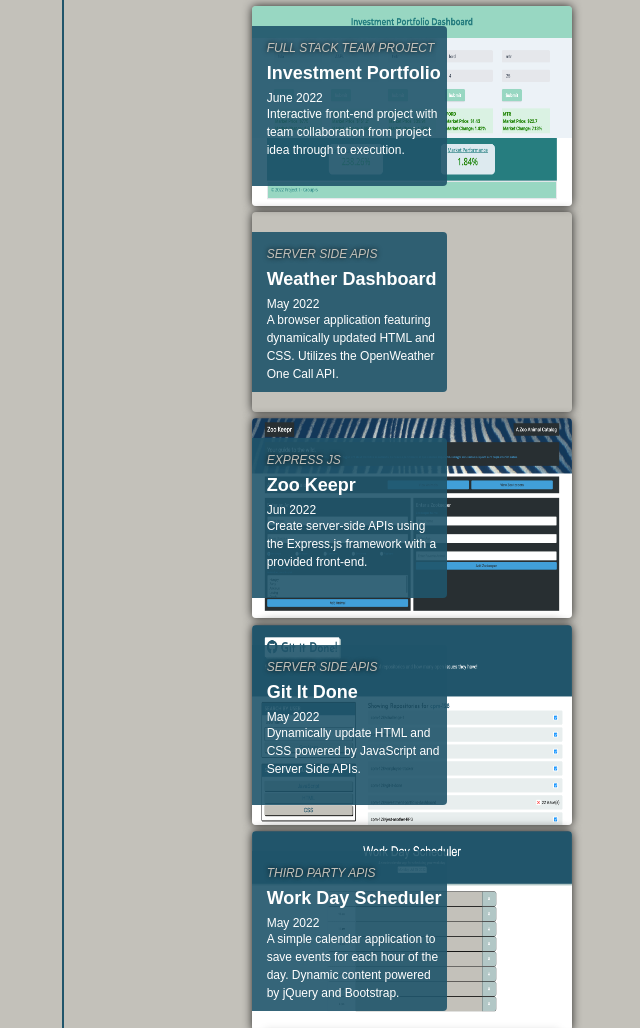
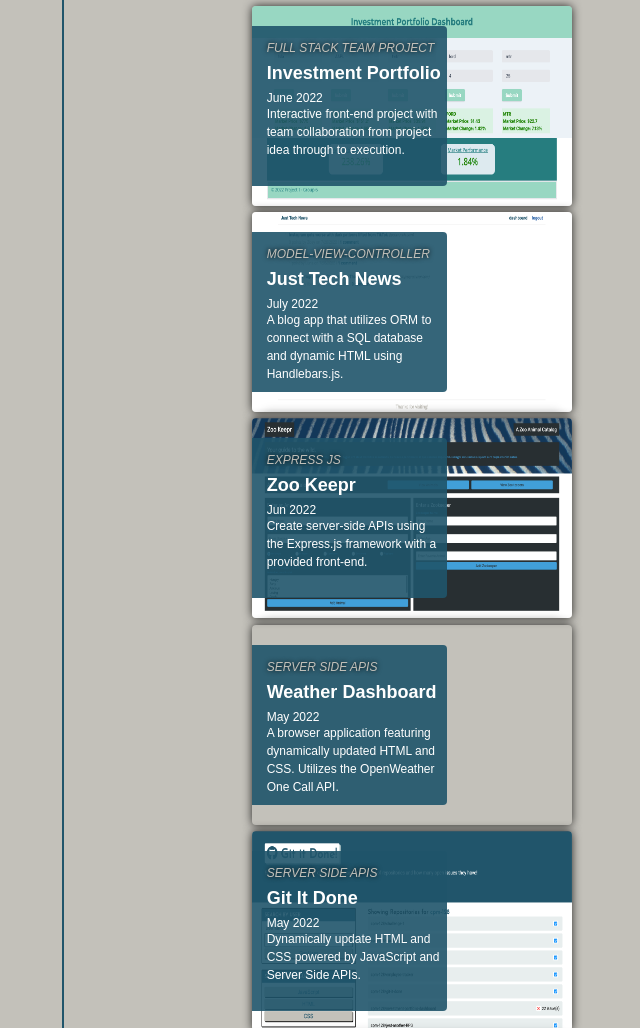
Before and after one commit to cpm-128/portfolio, a plain HTML site: page index.html in a window 1280 px wide. Shown: the part 1472-2500 px from the top of the page, without its empty margins (404-1044 px from the left). Drawn offline with Linux system fonts and the light colour scheme.

Commit message:
added just tech news

```diff
--- a/assets/style.css
+++ b/assets/style.css
@@ -230,6 +230,10 @@ h2 span {
     background-image: url("./images/works/password-generator.png");
 }
 
+#just-tech-news {
+    background-image: url("./images/works/just-tech-news.png");
+}
+
 .contact-info a {
     text-decoration: none;
     color: var(--black);
--- a/index.html
+++ b/index.html
@@ -102,17 +102,17 @@
                         </a>
                     </article>
 
-                    <!-- WEATHER APP -->
+                    <!-- JUST TECH NEWS -->
                     <article>
-                        <a href="https://cpm-128.github.io/weather-dashboard/" target="_blank">
-                            <div class="work-card" id="weather-dashboard"> <!--CHILD FLEX-->
+                        <a href="https://powerful-oasis-35251.herokuapp.com/" target="_blank">
+                            <div class="work-card" id="just-tech-news"> <!--CHILD FLEX-->
                                 <div class="work-label">
-                                    <h4>SERVER SIDE APIs</h4>
-                                    <p class="work-title">Weather Dashboard</p>
+                                    <h4>MODEL-VIEW-CONTROLLER</h4>
+                                    <p class="work-title">Just Tech News</p>
                                     <p>
-                                        May 2022
+                                        July 2022
                                         <div class="work-description">
-                                            A browser application featuring dynamically updated HTML and CSS. Utilizes the OpenWeather One Call API.
+                                            A blog app that utilizes ORM to connect with a SQL database and dynamic HTML using Handlebars.js.
                                         </div>
                                     </p>
                                 </div>
@@ -131,6 +131,24 @@
                                         Jun 2022
                                         <div class="work-description">
                                             Create server-side APIs using the Express.js framework with a provided front-end.
+                                        </div>
+                                    </p>
+                                </div>
+                            </div>
+                        </a>
+                    </article>
+
+                    <!-- WEATHER APP -->
+                    <article>
+                        <a href="https://cpm-128.github.io/weather-dashboard/" target="_blank">
+                            <div class="work-card" id="weather-dashboard"> <!--CHILD FLEX-->
+                                <div class="work-label">
+                                    <h4>SERVER SIDE APIs</h4>
+                                    <p class="work-title">Weather Dashboard</p>
+                                    <p>
+                                        May 2022
+                                        <div class="work-description">
+                                            A browser application featuring dynamically updated HTML and CSS. Utilizes the OpenWeather One Call API.
                                         </div>
                                     </p>
                                 </div>
```
Also changed, not shown: assets/images/works/just-tech-news.png (added).
